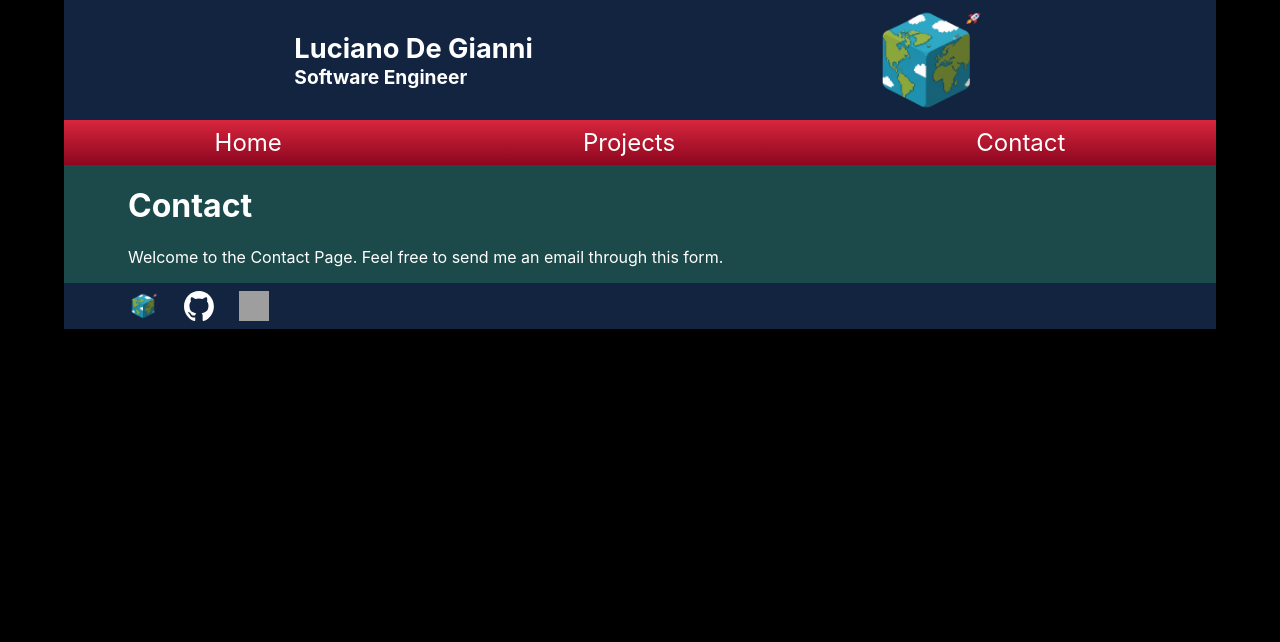
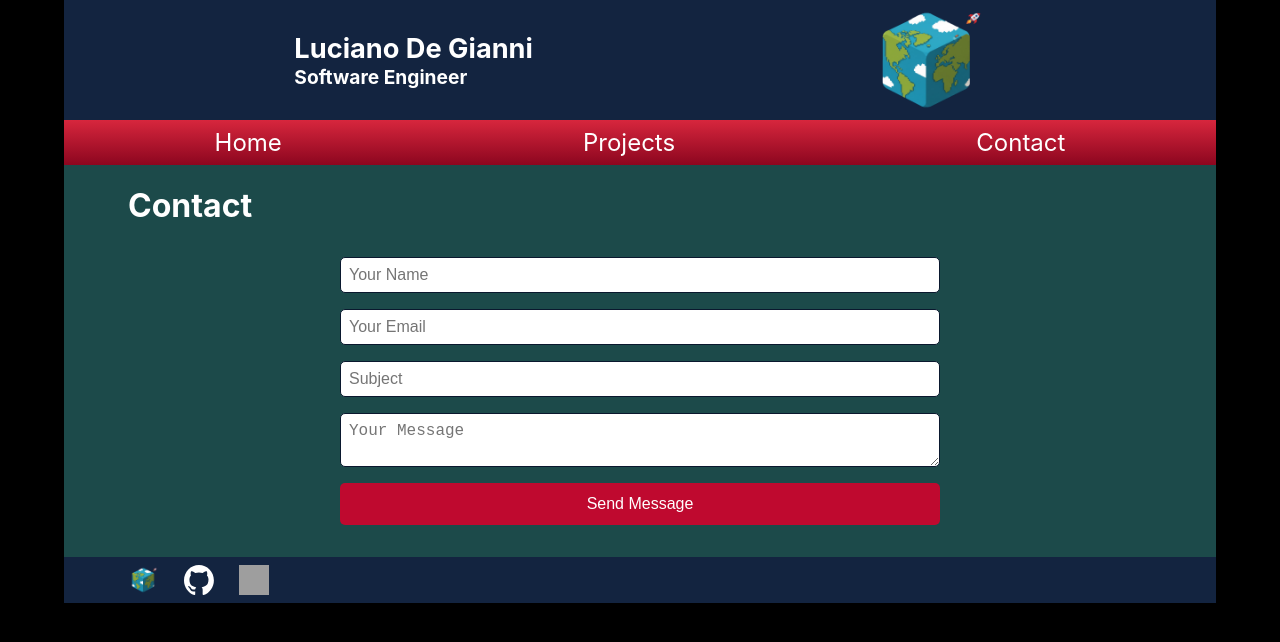
Before and after one commit to lucianojd/lucianod.me, a Next.js app: page /contact in a window 1280 px wide. Shown: the top 642 px of the page. Built offline with nearby package versions, Linux system fonts and the light colour scheme; no server answers; grey boxes are pictures that could not be loaded.

Commit message:
chore: started building contact page
- completed the form layout
- tried adding the cloudflare turnstile but still having trouble loading

```diff
--- a/app/_constants.ts
+++ b/app/_constants.ts
@@ -1 +1,13 @@
 export const SITE_NAME = 'lucianod.me';
+
+export const ENVIRONMENT = process.env.ENVIRONMENT ?? 'production';
+
+export const EMAIL_USER = process.env.EMAIL_USER ?? '';
+export const EMAIL_PASS = process.env.EMAIL_PASS ?? '';
+
+export const CLOUD_FLARE_TURNSTILE = {
+    WIDGET_URL: 'https://challenges.cloudflare.com/turnstile/v0/api.js',
+    VERIFY_URL: 'https://challenges.cloudflare.com/turnstile/v0/siteverify',
+    SITE_KEY: process.env.NEXT_PUBLIC_TURNSTILE_SITE_KEY ?? '',
+    SECRET_KEY: process.env.TURNSTILE_SECRET_KEY ?? '',
+}
--- /dev/null
+++ b/app/contact/contact-form.tsx
@@ -0,0 +1,21 @@
+'use client'
+
+import { useActionState, useEffect } from "react";
+import { submitContactForm } from "./page";
+import { CLOUD_FLARE_TURNSTILE } from "@app/_constants";
+import Form from "next/form";
+
+export default function ContactForm() {
+    const [formState, formAction, isPending] = useActionState(submitContactForm, null);
+
+    return (
+        <Form action={formAction}>
+            <input disabled={isPending} type="text" name="name" placeholder="Your Name" required />
+            <input disabled={isPending} type="email" name="email" placeholder="Your Email" required />
+            <input disabled={isPending} type="text" name="subject" placeholder="Subject" required />
+            <textarea disabled={isPending} name="message" placeholder="Your Message" required></textarea>
+            {/* <div className="cf-turnstile" data-sitekey={CLOUD_FLARE_TURNSTILE.SITE_KEY}></div> */}
+            <button disabled={isPending} type="submit">{isPending ? "Sending..." : "Send Message"}</button>
+        </Form>
+    )
+}
--- a/app/contact/contact-page.tsx
+++ b/app/contact/contact-page.tsx
@@ -1,11 +1,11 @@
-export default function ContactPage() {
+import ContactForm from "./contact-form";
+
+function ContactPage() {
   return (
     <main>
       <h1>Contact</h1>
-      <p>
-        Welcome to the Contact Page. Feel free to send me an email through this
-        form.
-      </p>
+      <ContactForm />
     </main>
   );
 }
+export default ContactPage
--- a/app/contact/page.tsx
+++ b/app/contact/page.tsx
@@ -1,4 +1,40 @@
+"use server"
+
 import ContactPage from './contact-page';
+import nodemailer from 'nodemailer';
+import { EMAIL_USER, EMAIL_PASS, CLOUD_FLARE_TURNSTILE } from '@app/_constants';
+
+export async function submitContactForm(currentState: any, formData: FormData) {
+  const name = formData.get('name') as string;
+  const email = formData.get('email') as string;
+  const subject = formData.get('subject') as string;
+  const message = formData.get('message') as string;
+  const response = formData.get('cf-turnstile-response') as string;
+
+  console.log({
+    name,
+    email,
+    response
+  })
+
+  const transporter = nodemailer.createTransport({
+      host: "smtp.ethereal.email",
+      port: 587,
+      auth: {
+          user: EMAIL_USER,
+          pass: EMAIL_PASS
+      }
+  });
+
+  await transporter.sendMail({
+      from: email,
+      to: EMAIL_USER,
+      subject,
+      text: message,
+  });
+
+  return {success: false};
+}
 
 export default async function Page() {
   return <ContactPage />;
--- a/app/layout.tsx
+++ b/app/layout.tsx
@@ -3,6 +3,8 @@ import '@styles/globals.scss';
 import Footer from './_components/footer';
 import Header from './_components/header';
 import Navbar from './_components/navbar';
+import Script from 'next/script';
+import { CLOUD_FLARE_TURNSTILE } from './_constants';
 
 export const metadata: Metadata = {
   title: 'lucianod.me',
@@ -16,6 +18,7 @@ export const metadata: Metadata = {
   icons: {
     icon: '/favicon.ico',
   },
+
 };
 
 export default function RootLayout({
@@ -27,6 +30,9 @@ export default function RootLayout({
 }) {
   return (
     <html lang="en">
+      <head>
+        <Script async defer src={'https://challenges.cloudflare.com/turnstile/v0/api.js'} />
+      </head>
       <body>
         <Header />
         <Navbar />
--- a/package.json
+++ b/package.json
@@ -12,7 +12,9 @@
     "prettier:fix": "npx prettier app styles  --write"
   },
   "dependencies": {
+    "axios": "^1.13.2",
     "next": "^16.0.7",
+    "nodemailer": "^7.0.11",
     "react": "^19.2.1",
     "react-dom": "^19.2.1",
     "sharp": "^0.34.5"
@@ -22,6 +24,7 @@
     "@eslint/js": "^9.39.1",
     "@svgr/webpack": "8.1.0",
     "@types/node": "18.7.23",
+    "@types/nodemailer": "^7.0.4",
     "@types/react": "19.2.7",
     "@types/react-dom": "19.2.3",
     "@typescript-eslint/eslint-plugin": "8",
--- a/styles/globals.scss
+++ b/styles/globals.scss
@@ -182,3 +182,37 @@ ul.project {
     font-size: 1.7rem;
   }
 }
+
+form {
+  display: flex;
+  flex-direction: column;
+  gap: 1rem;
+  max-width: 600px;
+  margin: 2rem auto;
+
+  input,
+  textarea {
+    padding: 0.5rem;
+    font-size: 1rem;
+    border: 1px solid vars.$navy-dark;
+    border-radius: 5px;
+  }
+
+  div {
+    align-self: center;
+  }
+
+  button {
+    padding: 0.75rem;
+    font-size: 1rem;
+    background-color: vars.$maroon;
+    color: white;
+    border: none;
+    border-radius: 5px;
+    cursor: pointer;
+
+    &:hover {
+      background-color: vars.$maroon-dark;
+    }
+  }
+}
```
Also changed, not shown: 1 other file (tests, documents, lock files or other folders).
